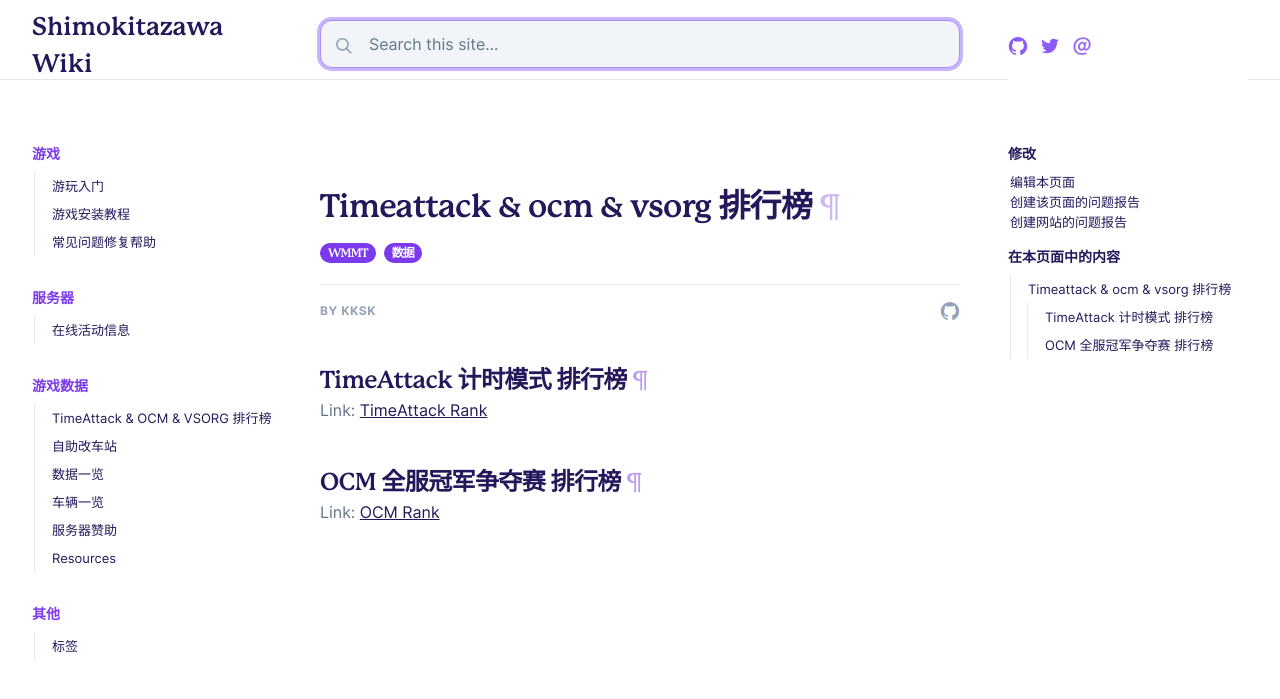
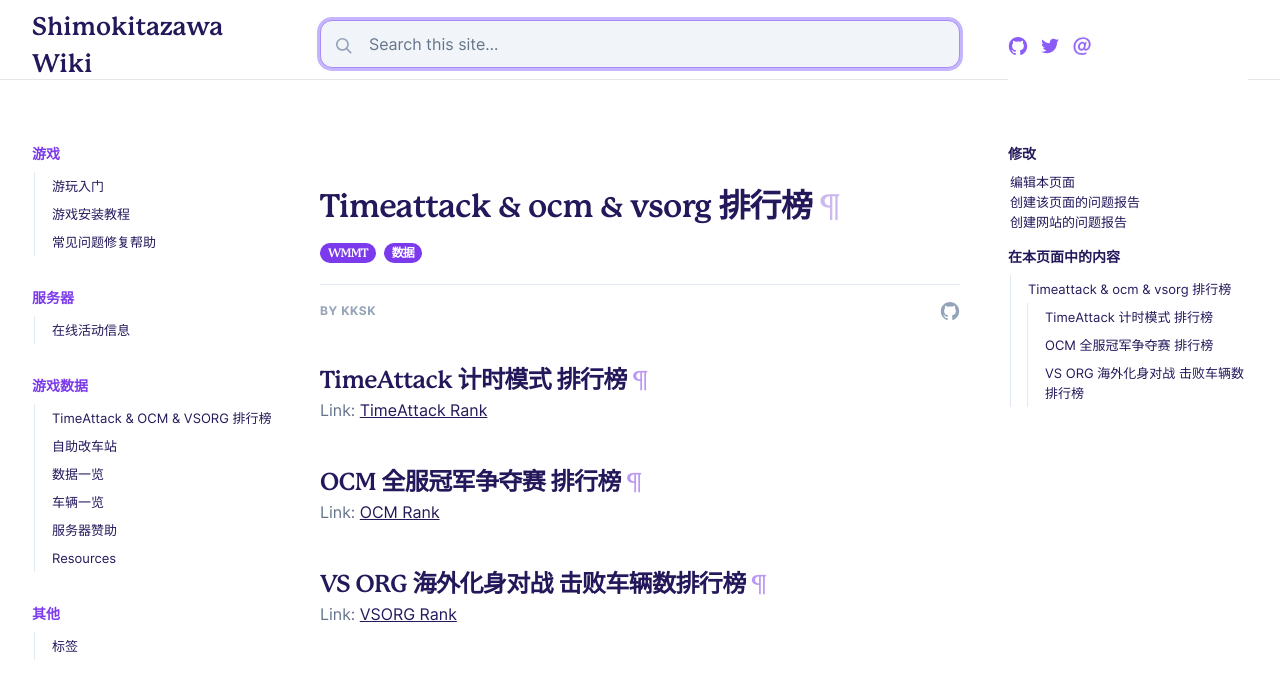
Before and after one commit to banapassport/SRC-Wiki, a Jekyll site: the page built from _docs/game_data/TimeAttack & OCM & VSORG 排行榜.md, in a window 1280 px wide. Shown: the top 699 px of the page. Built offline with Jekyll 4.4.1, drawn with Linux system fonts in a browser that asks for light colours.

Commit message:
Update TimeAttack & OCM & VSORG 排行榜.md

```diff
--- a/_docs/game_data/TimeAttack & OCM & VSORG 排行榜.md
+++ b/_docs/game_data/TimeAttack & OCM & VSORG 排行榜.md
@@ -15,3 +15,7 @@ Link: <a href="https://lowcode.methodot.com/app/shimokitazawa/page-6485dc196fbfd
 ## OCM 全服冠军争夺赛 排行榜
 
 Link: <a href="https://lowcode.methodot.com/app/shimokitazawa/page-6486f3e06fbfd93d5cd423de" target="_blank">OCM Rank</a>
+
+## VS ORG 海外化身对战 击败车辆数排行榜
+
+Link: <a href="https://lowcode.methodot.com/app/shimokitazawa/page-64e488c56fbfd93d5cd56c3f" target="_blank">VSORG Rank</a>
```
